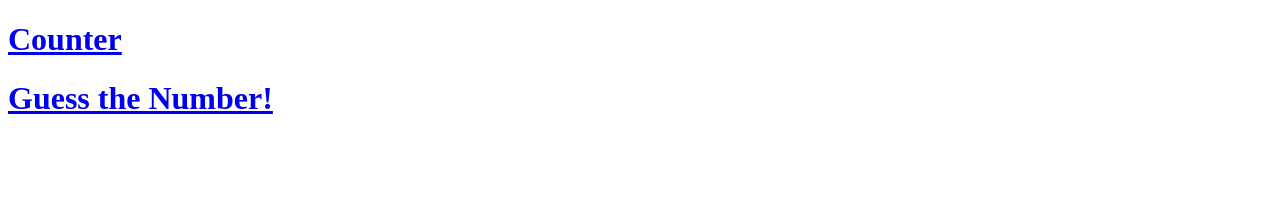
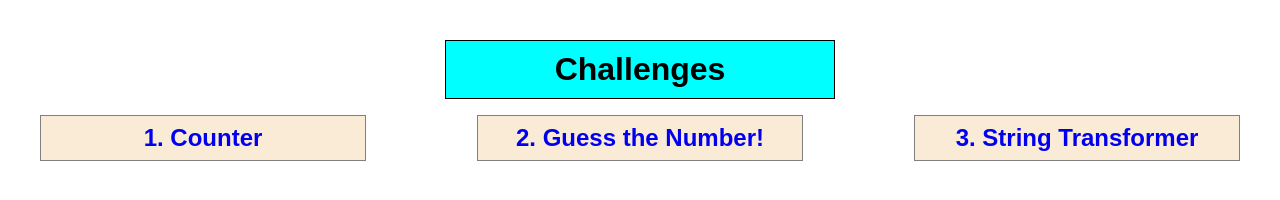
Before and after one commit to sunabhasinha/challanges, a plain HTML site: page index.html in a window 1280 px wide. Drawn offline with Linux system fonts and the light colour scheme.

Commit message:
add challenge to home page

```diff
--- a/index.css
+++ b/index.css
@@ -1,2 +1,33 @@
+body {
+	margin: 0;
+	padding: 40px;
+
+	font-family: Arial, Helvetica, sans-serif;
+}
+.challenge-box {
+	display: flex;
+	justify-content: space-between;
+	align-items: center;
+}
+.challenge-title {
+	font-size: 32px;
+	text-align: center;
+	border: 1px solid black;
+	width: 30%;
+	margin: 0 auto;
+	padding: 10px 14px;
+	font-weight: bold;
+	background-color: aqua;
+}
 .challenge {
+	border: 1px solid gray;
+	font-size: 24px;
+	background-color: antiquewhite;
+	width: 25%;
+	padding: 8px 12px;
+	text-align: center;
 }
+a {
+	text-decoration: none;
+	text-transform: none;
+}
--- a/index.html
+++ b/index.html
@@ -4,15 +4,24 @@
 		<meta charset="UTF-8" />
 		<meta name="viewport" content="width=device-width, initial-scale=1.0" />
 		<title>Challenges</title>
+		<link rel="stylesheet" href="index.css" />
 	</head>
 	<body>
+		<div class="challenge-title">Challenges</div>
+		<div class="challenge-box">
 			<h1 class="challenge">
-			<a href="./mini-challanges/counter/index.html">Counter</a>
+				<a href="./mini-challanges/counter/index.html">1. Counter</a>
 			</h1>
 			<h1 class="challenge">
 				<a href="./mini-challanges/number-guess/ngIndex.html"
-				>Guess the Number!</a
+					>2. Guess the Number!</a
 				>
 			</h1>
+			<h1 class="challenge">
+				<a href="./mini-challanges/string-transformer/index.html"
+					>3. String Transformer</a
+				>
+			</h1>
+		</div>
 	</body>
 </html>
```
Lines whose indentation alone changed are shown as unchanged.
